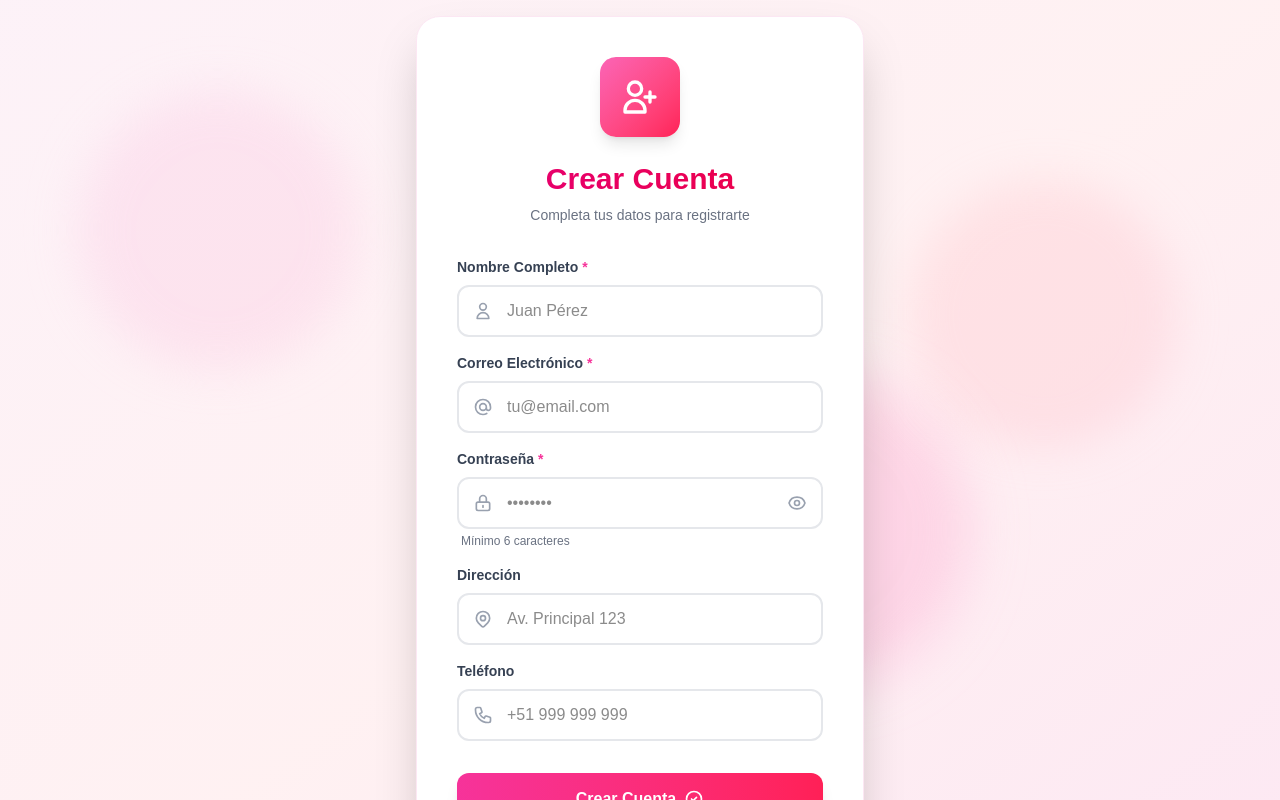
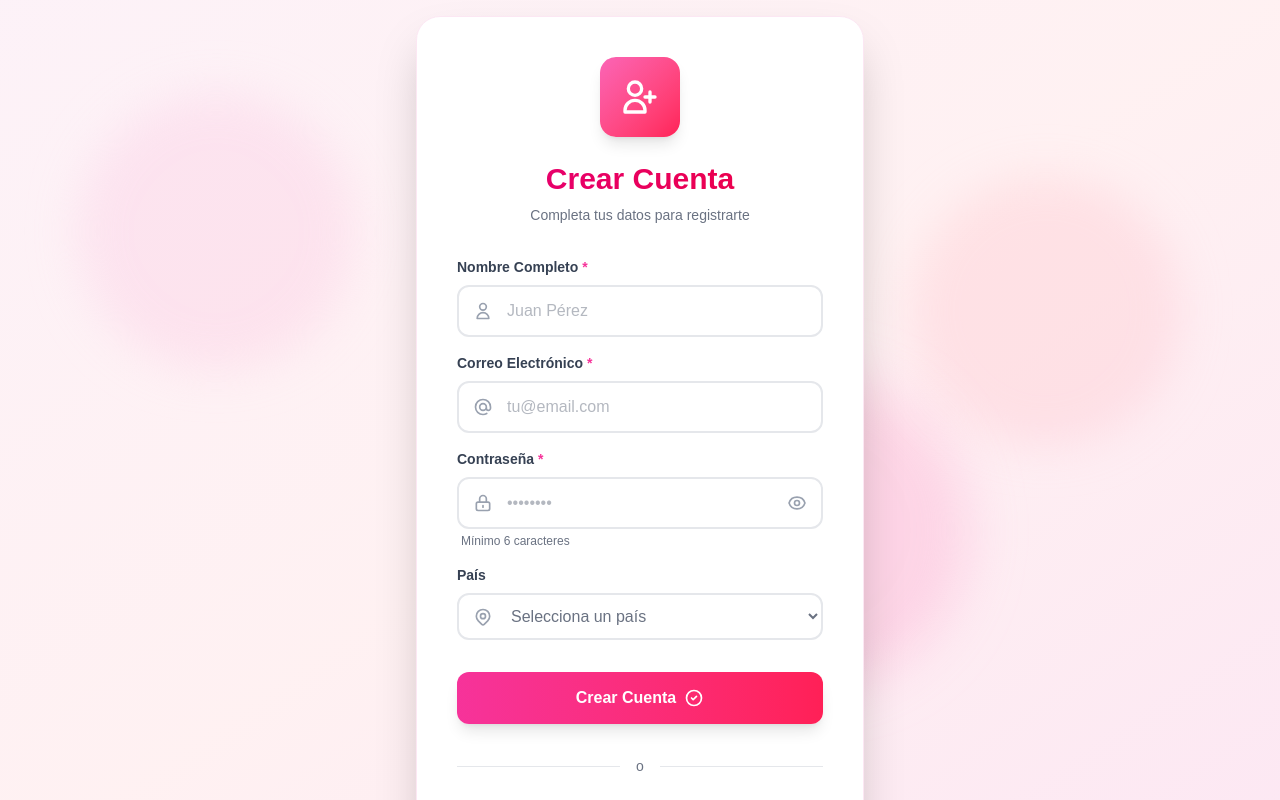
Before and after one commit to Adrialison/Frontwip, a Next.js app: page /auth/register in a window 1280 px wide. Shown: the top 800 px of the page. Built offline with nearby package versions, Linux system fonts and the light colour scheme.

Commit message:
arreglos en el register

```diff
--- a/src/app/auth/register/page.jsx
+++ b/src/app/auth/register/page.jsx
@@ -116,7 +116,9 @@ export default function RegisterPage() {
                   d="M12 8v4m0 4h.01M21 12a9 9 0 11-18 0 9 9 0 0118 0z"
                 />
               </svg>
-              <p className="text-red-600 text-sm whitespace-pre-line">{error}</p>
+              <p className="text-red-600 text-sm whitespace-pre-line">
+                {error}
+              </p>
             </div>
           )}
 
@@ -147,7 +149,7 @@ export default function RegisterPage() {
                   name="nombre"
                   value={form.nombre}
                   onChange={handleChange}
-                  className="w-full pl-12 pr-4 py-3 border-2 border-gray-200 rounded-xl focus:border-pink-400 focus:ring-4 focus:ring-pink-100 transition outline-none disabled:bg-gray-50 disabled:text-gray-500"
+                  className="w-full pl-12 pr-4 py-3 border-2   text-gray-500  border-gray-200 rounded-xl focus:border-pink-400 focus:ring-4 focus:ring-pink-100 transition outline-none disabled:bg-gray-50 disabled:text-gray-500"
                   placeholder="Juan Pérez"
                   required
                   disabled={loading}
@@ -181,7 +183,7 @@ export default function RegisterPage() {
                   name="correo"
                   value={form.correo}
                   onChange={handleChange}
-                  className="w-full pl-12 pr-4 py-3 border-2 border-gray-200 rounded-xl focus:border-pink-400 focus:ring-4 focus:ring-pink-100 transition outline-none disabled:bg-gray-50 disabled:text-gray-500"
+                  className="w-full pl-12 pr-4 py-3 border-2  text-gray-500 border-gray-200 rounded-xl focus:border-pink-400 focus:ring-4 focus:ring-pink-100 transition outline-none disabled:bg-gray-50 disabled:text-gray-500"
                   placeholder="tu@email.com"
                   required
                   disabled={loading}
@@ -215,7 +217,7 @@ export default function RegisterPage() {
                   name="contraseña"
                   value={form.contraseña}
                   onChange={handleChange}
-                  className="w-full pl-12 pr-12 py-3 border-2 border-gray-200 rounded-xl focus:border-pink-400 focus:ring-4 focus:ring-pink-100 transition outline-none disabled:bg-gray-50 disabled:text-gray-500"
+                  className="w-full pl-12 pr-12 py-3 border-2  text-gray-500 border-gray-200 rounded-xl focus:border-pink-400 focus:ring-4 focus:ring-pink-100 transition outline-none disabled:bg-gray-50 disabled:text-gray-500"
                   placeholder="••••••••"
                   required
                   minLength={6}
@@ -264,13 +266,15 @@ export default function RegisterPage() {
                   )}
                 </button>
               </div>
-              <p className="text-xs text-gray-500 mt-1 ml-1">Mínimo 6 caracteres</p>
+              <p className="text-xs text-gray-500 mt-1 ml-1">
+                Mínimo 6 caracteres
+              </p>
             </div>
 
-            {/* Dirección */}
+            {/* Dirección (selección de país) */}
             <div>
               <label className="block mb-2 text-sm font-semibold text-gray-700">
-                Dirección
+                País
               </label>
               <div className="relative">
                 <div className="absolute inset-y-0 left-0 pl-4 flex items-center pointer-events-none">
@@ -294,20 +298,26 @@ export default function RegisterPage() {
                     />
                   </svg>
                 </div>
-                <input
-                  type="text"
+
+                <select
                   name="direccion"
                   value={form.direccion}
                   onChange={handleChange}
-                  className="w-full pl-12 pr-4 py-3 border-2 border-gray-200 rounded-xl focus:border-pink-400 focus:ring-4 focus:ring-pink-100 transition outline-none disabled:bg-gray-50 disabled:text-gray-500"
-                  placeholder="Av. Principal 123"
                   disabled={loading}
-                />
+                  className="w-full pl-12 pr-4 py-3 border-2  text-gray-500 border-gray-200 rounded-xl focus:border-pink-400 focus:ring-4 focus:ring-pink-100 transition outline-none disabled:bg-gray-50 disabled:text-gray-500"
+                >
+                  <option value="">Selecciona un país</option>
+                  <option value="Perú">Perú</option>
+                  <option value="Bolivia">Bolivia</option>
+                  <option value="Chile">Chile</option>
+                  <option value="Argentina">Argentina</option>
+                  <option value="Colombia">Colombia</option>
+                </select>
               </div>
             </div>
 
             {/* Teléfono */}
-            <div>
+            {/*  <div>
               <label className="block mb-2 text-sm font-semibold text-gray-700">
                 Teléfono
               </label>
@@ -332,12 +342,12 @@ export default function RegisterPage() {
                   name="telefono"
                   value={form.telefono}
                   onChange={handleChange}
-                  className="w-full pl-12 pr-4 py-3 border-2 border-gray-200 rounded-xl focus:border-pink-400 focus:ring-4 focus:ring-pink-100 transition outline-none disabled:bg-gray-50 disabled:text-gray-500"
+                  className="w-full pl-12 pr-4 py-3 border-2  text-gray-500 border-gray-200 rounded-xl focus:border-pink-400 focus:ring-4 focus:ring-pink-100 transition outline-none disabled:bg-gray-50 disabled:text-gray-500"
                   placeholder="+51 999 999 999"
                   disabled={loading}
                 />
               </div>
-            </div>
+            </div> */}
           </div>
 
           {/* Submit Button */}
--- a/src/app/componentes/header.jsx
+++ b/src/app/componentes/header.jsx
@@ -66,7 +66,7 @@ export default function Header() {
           {/* Icons */}
           <div className="flex items-center space-x-4 md:space-x-6 rtl:space-x-reverse order-2 md:order-3">
             <Link
-              href="/perfil"
+              href="/auth/login"
               className="p-2 hover:bg-pink-50 rounded-full transition"
             >
               <UserIcon className="h-6 w-6 text-pink-600 cursor-pointer" />
```
